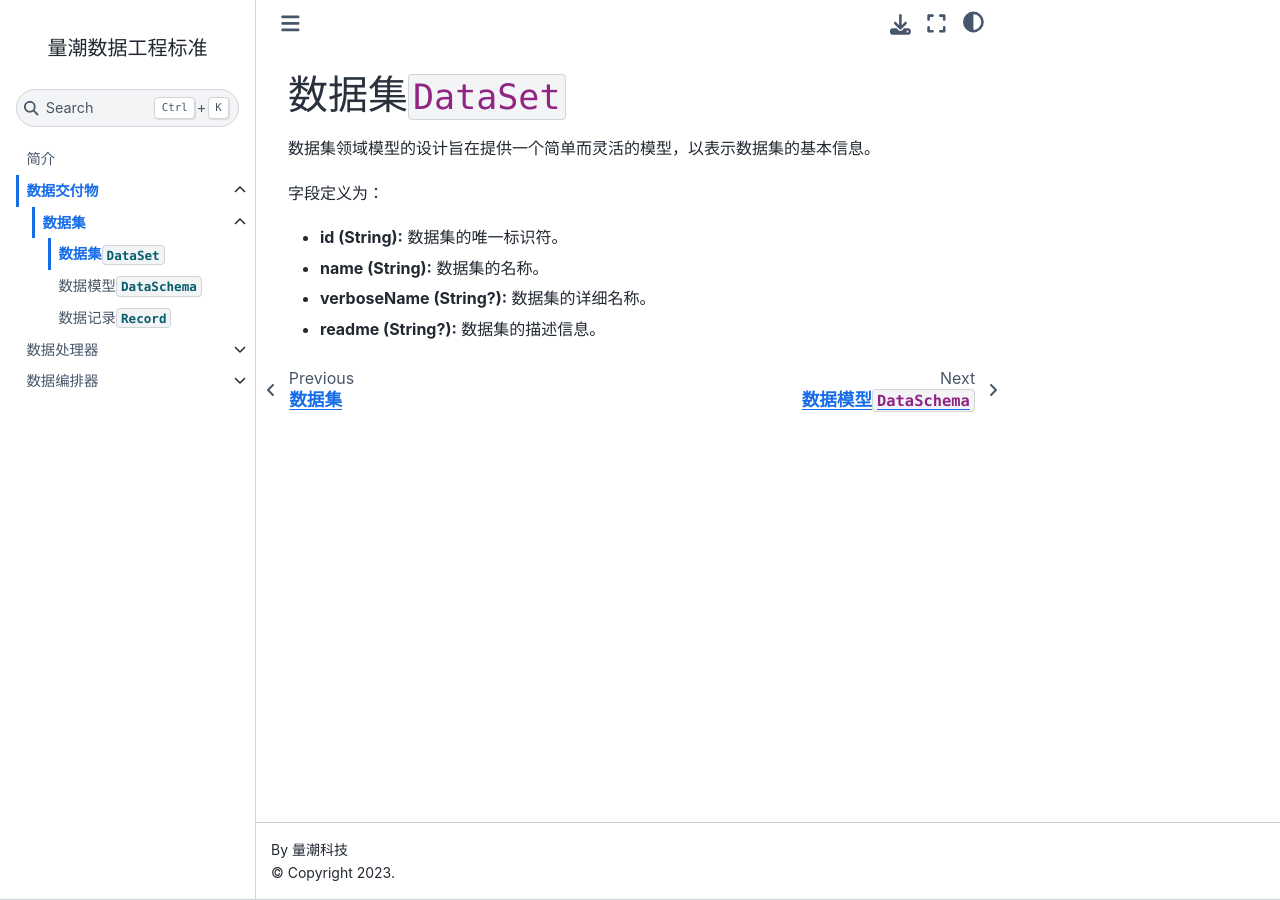
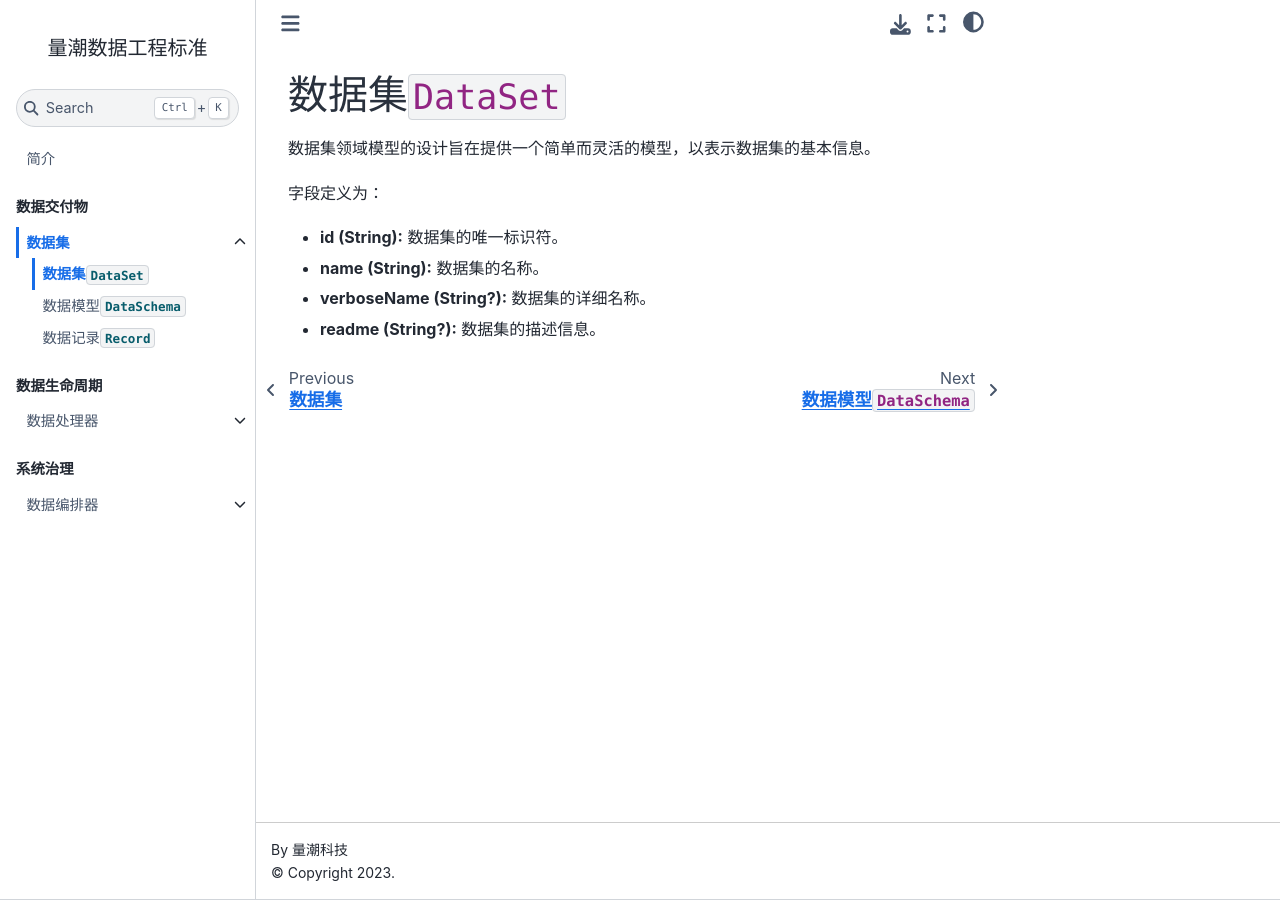
Before and after one commit to quanttide/quanttide-specification-of-data-engineering, a Jupyter Book: the page built from datasets/dataset.md, in a window 1280 px wide. Built offline with Jupyter Book 1.0.4 settings and Sphinx 7.4.7 and the Sphinx Book theme 1.1.4, drawn with Linux system fonts in a browser that asks for light colours.

Commit message:
refactor: 整理目录

```diff
--- a/_toc.yml
+++ b/_toc.yml
@@ -1,22 +1,26 @@
 format: jb-book
 root: index.md
-chapters:
-  - file: deliveries/README.md
-    sections:
-      - file: deliveries/datasets/README.md
+parts:
+  - caption: 数据交付物
+    chapters:
+      - file: datasets/README.md
         sections:
-          - file: deliveries/datasets/dataset.md
-          - file: deliveries/datasets/schema.md
-          - file: deliveries/datasets/record.md
-  - file: handlers/README.md
-    sections:
-      - file: handlers/collectors/README.md
+          - file: datasets/dataset.md
+          - file: datasets/schema.md
+          - file: datasets/record.md
+  - caption: 数据生命周期
+    chapters:
+      - file: handlers/README.md
         sections:
-          - file: handlers/collectors/crawler.md
-      - file: handlers/processors/README.md
-  - file: orchestrators/README.md
-    sections:
-      - file: orchestrators/task.md
-      - file: orchestrators/scheduler.md
-      - file: orchestrators/dispatcher.md
-      - file: orchestrators/orchestrator.md
+          - file: handlers/collectors/README.md
+            sections:
+              - file: handlers/collectors/crawler.md
+          - file: handlers/processors/README.md
+  - caption: 系统治理
+    chapters:
+      - file: orchestrators/README.md
+        sections:
+          - file: orchestrators/task.md
+          - file: orchestrators/scheduler.md
+          - file: orchestrators/dispatcher.md
+          - file: orchestrators/orchestrator.md
```
Also changed, not shown: deliveries/README.md (deleted, +0 -1 lines), handlers/collectors/README.md (+1 -1 lines), datasets/README.md (renamed from deliveries/datasets/README.md), datasets/dataset.md (renamed from deliveries/datasets/dataset.md), datasets/record.md (renamed from deliveries/datasets/record.md), datasets/schema.md (renamed from deliveries/datasets/schema.md).
